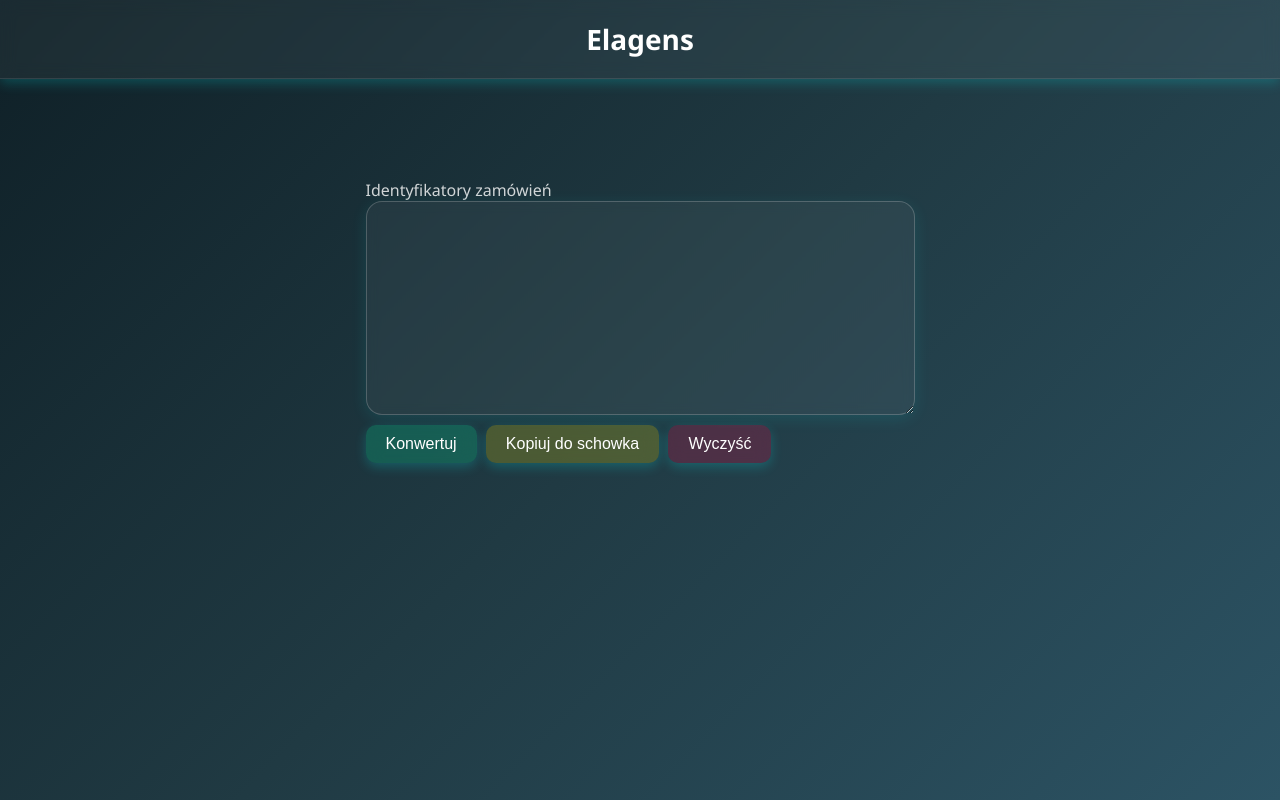
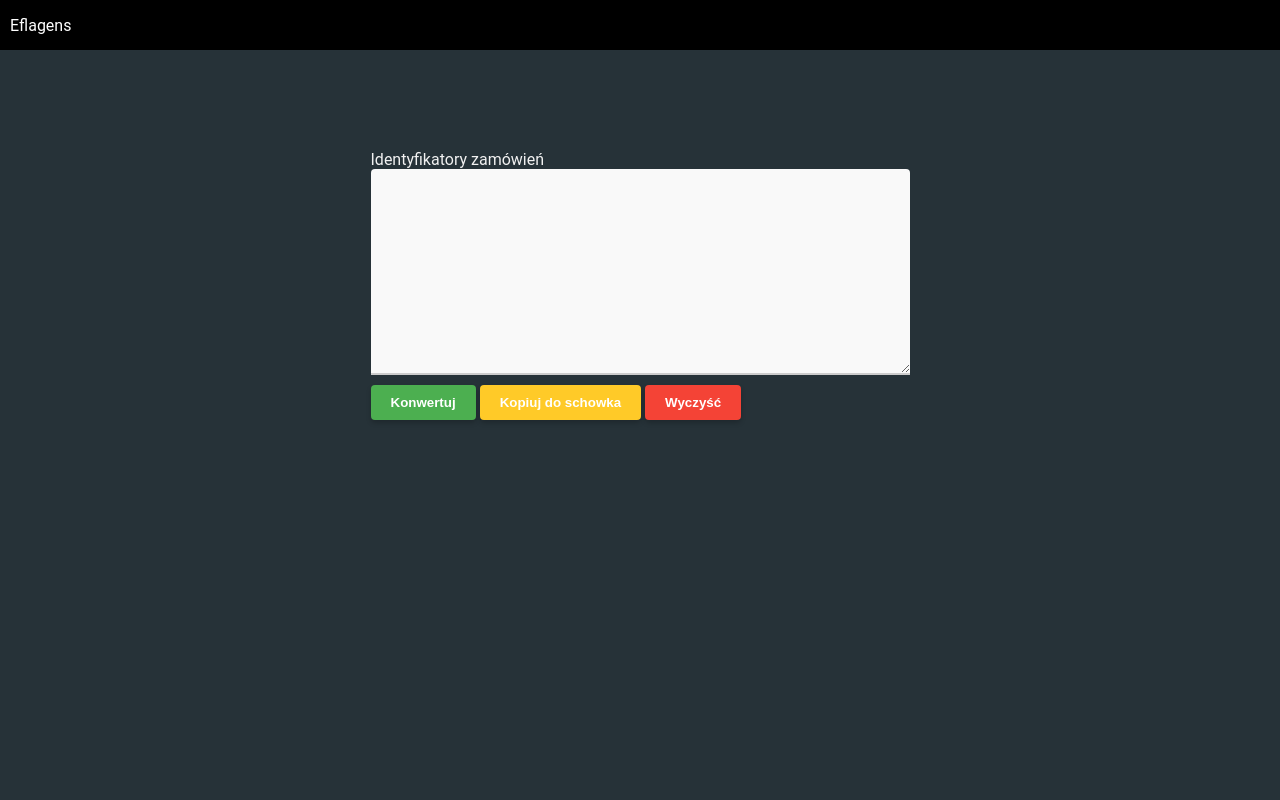
Before and after one commit to BartlomiejCzerny/Eflagens, a plain HTML site: page index.html in a window 1280 px wide. Drawn offline with Linux system fonts and the light colour scheme.

Commit message:
revert(styles): restore layout from commit 713d9fa

```diff
--- a/index.html
+++ b/index.html
@@ -2,14 +2,14 @@
 
 <head>
     <meta charset="utf-8">
-    <title>Elagens</title>
+    <title>Eflagens</title>
     <link rel="stylesheet" href="styles/style.css">
     <script defer src="scripts/script.js"></script>
 </head>
 
 <body>
     <header>
-        <span>Elagens</span>
+        <span>Eflagens</span>
     </header>
 
     <div id="toast">
--- a/scripts/script.js
+++ b/scripts/script.js
@@ -41,18 +41,14 @@ function copyToClipboard() {
     toast.style.position = 'fixed';
     toast.style.color = 'white';
     toast.style.padding = '10px';
-    toast.style.border = 'none';
     toast.style.borderRadius = '5px';
-    toast.style.transition = 'background 0.3s, transform 0.2s';
-    toast.style.backdropFilter = 'blur(8px)';
-    toast.style.boxShadow = '0 4px 12px rgba(0, 255, 255, 0.2)';
 
     navigator.clipboard.writeText(copyOrderIds).then(() => {
         toast.textContent = "Pomyślnie skopiowano przekonwertowane identyfikatory do schowka.";
-        toast.style.background = 'rgba(0, 255, 128, 0.3)';
+        toast.style.background = '#4CAF50';
     }).catch(err => {
         toast.textContent = `Błąd kopiowania! ${err}`;
-        toast.style.background = 'rgba(255, 0, 64, 0.3)';
+        toast.style.background = '#F44336';
     });
 
     toastParent.appendChild(toast);
--- a/styles/style.css
+++ b/styles/style.css
@@ -1,27 +1,17 @@
 body {
     margin: 0;
     padding: 0;
-    background: linear-gradient(135deg, #0f2027, #203a43, #2c5364);
-    font-family: 'Segoe UI', Tahoma, Geneva, Verdana, sans-serif;
-    color: #ffffffcc;
-    min-height: 100vh;
-    display: flex;
-    flex-direction: column;
-    align-items: center;
-    justify-content: start;
+    font-family: 'Roboto', sans-serif;
+    background-color: #263238;
+    color: #f1f1f1;
 }
 
 header {
+    background-color: #000;
     width: 100%;
-    padding: 20px 0;
-    text-align: center;
-    background: rgba(255, 255, 255, 0.05);
-    color: #00ffe7;
-    font-size: 28px;
-    font-weight: bold;
-    backdrop-filter: blur(8px);
-    box-shadow: 0 4px 12px rgba(0, 255, 255, 0.2);
-    border-bottom: 1px solid rgba(255, 255, 255, 0.1);
+    height: 50px;
+    display: flex;
+    align-items: center;
 }
 
 header > span {
@@ -42,87 +32,72 @@ label, textarea {
 }
 
 textarea {
-    width: 100%;
-    padding: 16px;
-    border: none;
-    border-radius: 16px;
-    background: rgba(255, 255, 255, 0.05);
-    color: #ffffffdd;
-    font-size: 16px;
-    resize: vertical;
-    backdrop-filter: blur(6px);
-    box-shadow: 0 4px 16px rgba(0, 255, 255, 0.1);
-    border: 1px solid rgba(255, 255, 255, 0.2);
-    transition: box-shadow 0.3s;
+  width: 100%;
+  padding: 12px;
+  border: none;
+  border-bottom: 2px solid #ccc;
+  border-radius: 4px 4px 0 0;
+  font-size: 16px;
+  resize: vertical;
+  background-color: #f9f9f9;
+  transition: border-color 0.3s ease;
 }
 
 textarea:focus {
-    outline: none;
-    box-shadow: 0 0 10px rgba(0, 255, 255, 0.4);
+  outline: none;
+  border-bottom: 2px solid #3f51b5;
+  background-color: #fff;
 }
 
 textarea:disabled,
 textarea[readonly] {
-  background: rgba(255, 255, 255, 0.03);
-  color: #888ec5;
+  background-color: #eee;
+  color: #777;
   cursor: not-allowed;
-  border: 1px solid rgba(255, 255, 255, 0.1);
-  box-shadow: inset 0 0 8px rgba(0, 255, 255, 0.05);
-  backdrop-filter: blur(4px);
-  opacity: 0.6;
 }
 
 div > input {
     margin-top: 10px;
+
+
     padding: 10px 20px;
-    font-size: 16px;
     border: none;
-    border-radius: 10px;
+    border-radius: 4px;
+    font-weight: bold;
+    color: white;
     cursor: pointer;
-    transition: background 0.3s, transform 0.2s;
-    color: white;
-    backdrop-filter: blur(8px);
-    box-shadow: 0 4px 12px rgba(0, 255, 255, 0.2);
+    box-shadow: 0 3px 5px rgba(0, 0, 0, 0.2);
+    transition: background-color 0.3s ease;
+
 }
 
 div>input#convert-button {
-    background: rgba(0, 255, 170, 0.2);
+    background-color: #4CAF50;
 }
 
 div>input#convert-button:hover {
-    background: rgba(0, 255, 170, 0.3);
+    background-color: #43A047;
 }
 
 div>input#copy-to-clipboard {
-    background: rgba(255, 230, 0, 0.2);
-    margin-left: 5px;
-    margin-right: 5px;
+    background-color: #FFCA28;
 }
 
 div>input#copy-to-clipboard:hover {
-    background: rgba(255, 230, 0, 0.3);
+    background-color: #FBC02D;
 }
 
 div>input#reset-button {
-    background: rgba(255, 0, 70, 0.2);
+    background-color: #F44336;
 }
 
 div>input#reset-button:hover {
-    background: rgba(255, 0, 70, 0.3);
-}
-
-input:hover {
-    transform: scale(1.05);
-    box-shadow: 0 0 15px rgba(0, 255, 255, 0.3);
+    background-color: #E53935;
 }
 
 input:disabled {
-  background: rgba(255, 255, 255, 0.03) !important;
-  color: #888ec5;
+  background-color: #e0e0e0 !important;
+  color: #9e9e9e;
   cursor: not-allowed;
-  border: 1px solid rgba(255, 255, 255, 0.1);
-  box-shadow: inset 0 0 6px rgba(0, 255, 255, 0.05);
-  backdrop-filter: blur(4px);
-  opacity: 0.6;
-  transition: all 0.3s ease;
+  box-shadow: none;
 }
```
Also changed, not shown: 1 other file.
